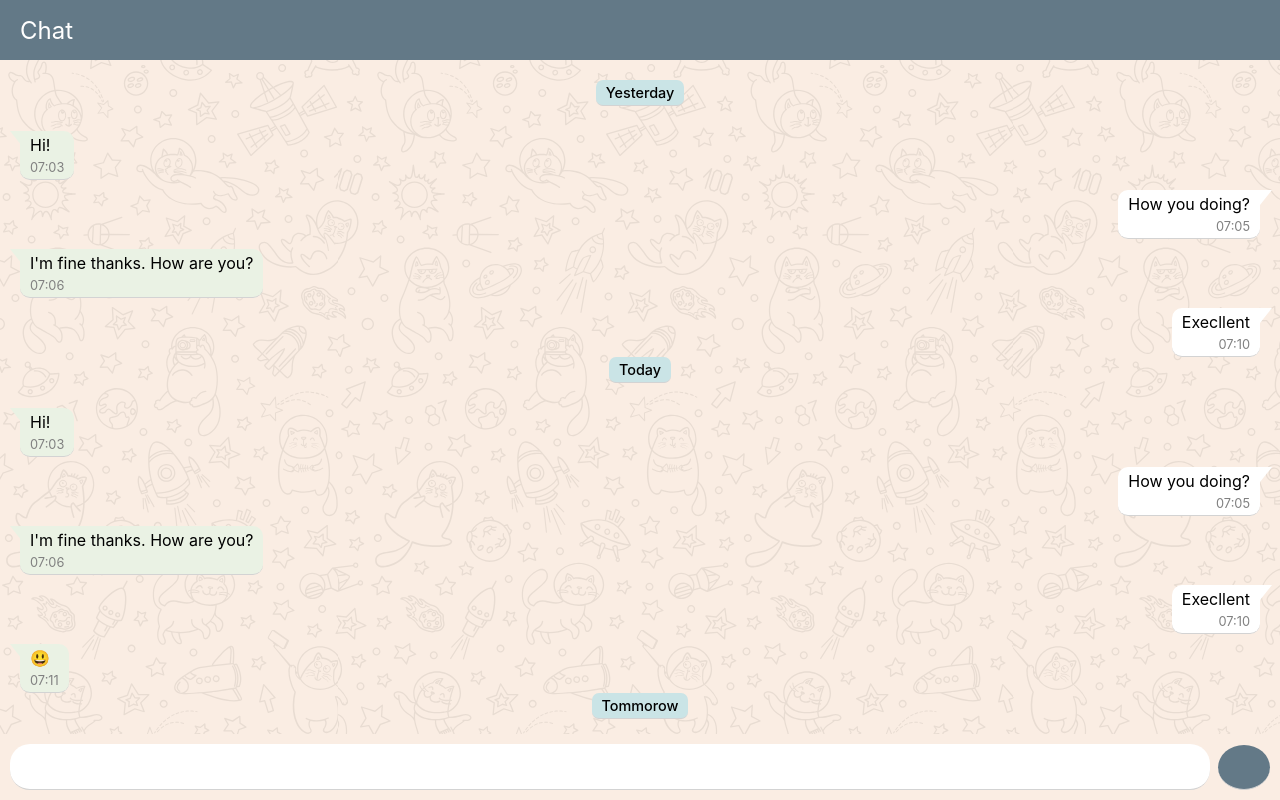
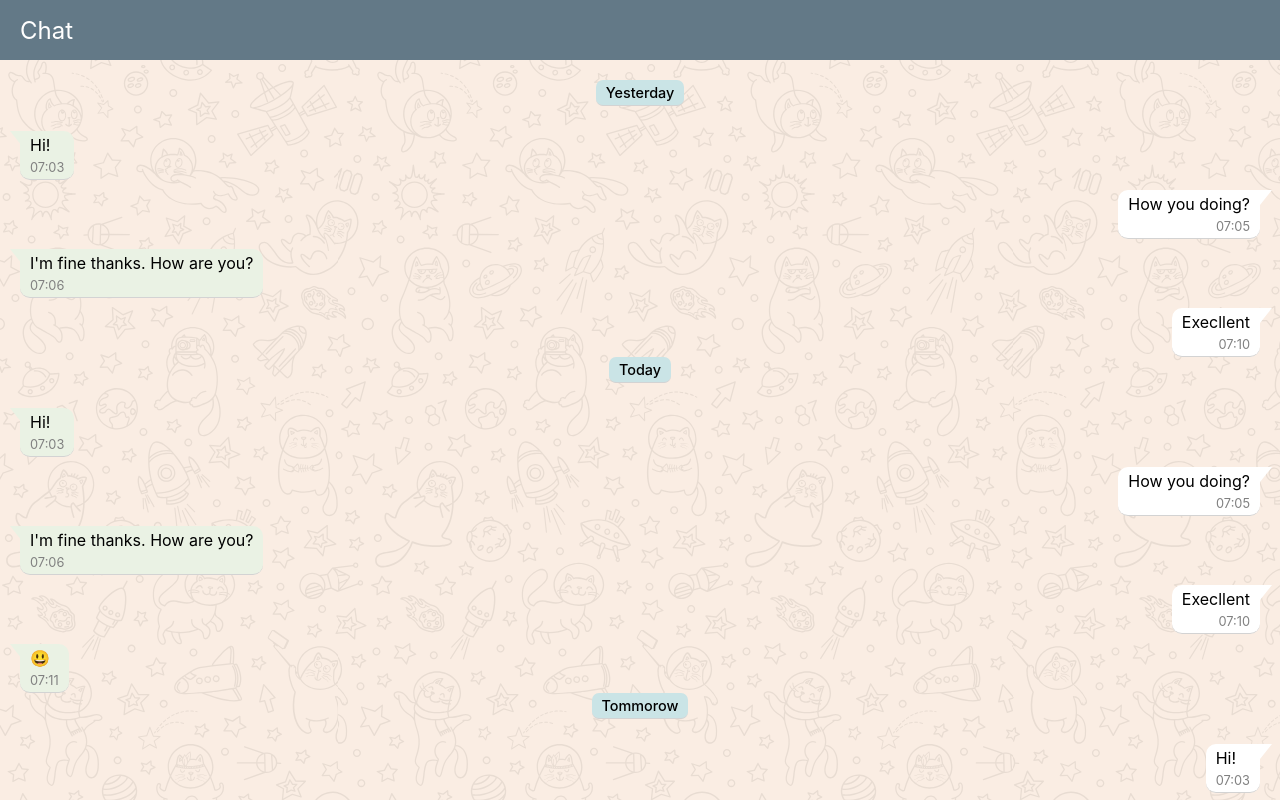
Before and after one commit to alexeimdev/messaging-app, a React (Create React App) app in the folder client/: page /chat in a window 1280 px wide. Built offline with nearby package versions, Linux system fonts and the light colour scheme.

Commit message:
Changed to form

```diff
--- a/client/src/features/chat/MessageInput.js
+++ b/client/src/features/chat/MessageInput.js
@@ -2,11 +2,20 @@ import React from 'react';
 import styles from './MessageInput.module.scss';
 
 export function MessageInput(props) {
+
+    function handleSubmit(e) {
+        e.preventDefault();
+        if (e.target[0].value) {
+            props.onSubmit(e.target[0].value);
+            e.target.reset();
+        }
+    }
+
     return (
-        <div className={styles.messageInputWrapper}>
+        <form onSubmit={handleSubmit} className={styles.messageInputForm}>
             <input className={styles.messageInput} />
             <div className={styles.spacer} />
-            <input type="button" className={styles.submitButton} />
-        </div>
+            <input type="submit" value="" className={styles.submitButton} />
+        </form>
     )
 }
```
